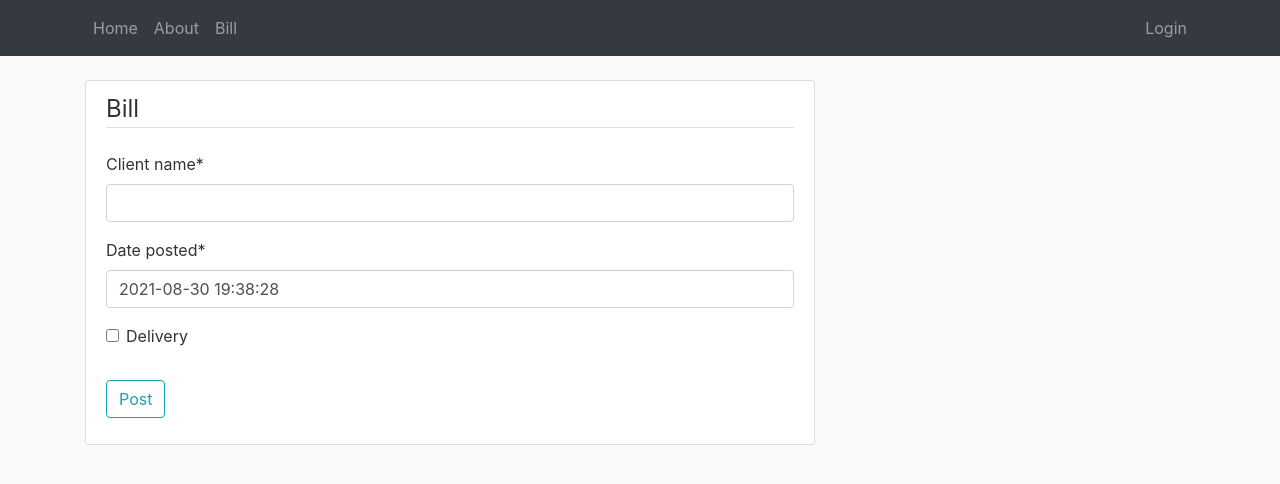
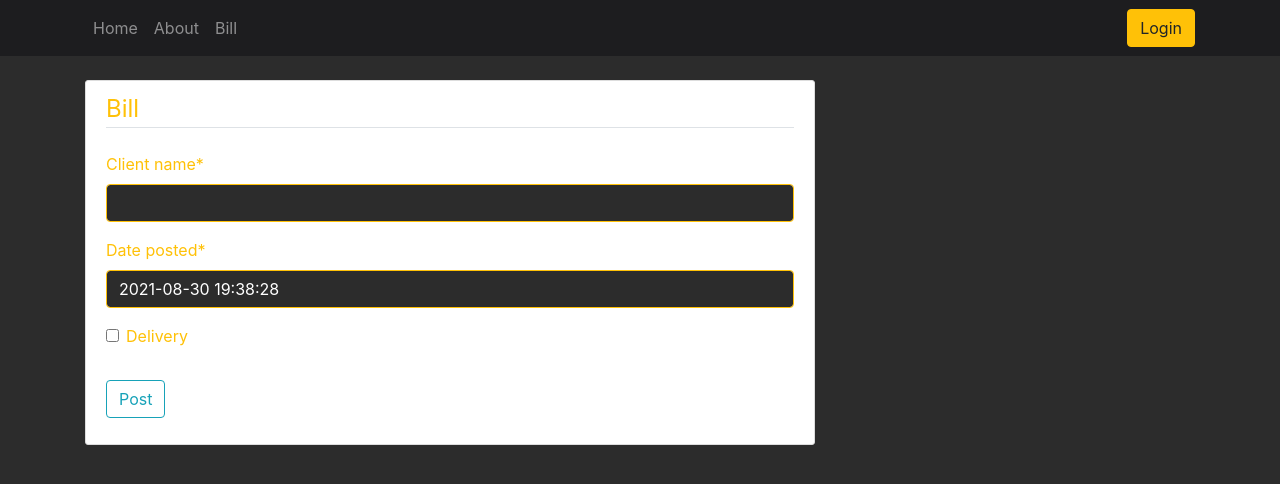
Before and after one commit to josephshaaban/yummy, a Django app: page /bill/ in a window 1280 px wide. Shown: the top 484 px of the page. Run offline with Django 3.2, Linux system fonts and the light colour scheme; some libraries are stand-ins or nearby versions.

Commit message:
a new design for `create_bill`

```diff
--- a/blog/static/blog/main.css
+++ b/blog/static/blog/main.css
@@ -1,7 +1,16 @@
 body {
-  background: #fafafa;
-  color: #333333;
+  background: #2c2c2c;
+  color: #ffc107;
   margin-top: 5rem;
+}
+
+nav.navbar.navbar-expand-md {
+  background-color: #1d1d1f;
+}
+
+.card {
+  background: #3a3a3a;
+  width:max-content;
 }
 
 h1,
@@ -10,15 +19,11 @@ h3,
 h4,
 h5,
 h6 {
-  color: #444444;
+  color: #ffc107;
 }
 
 ul {
   margin: 0;
-}
-
-.bg-steel {
-  background-color: #f5f125;
 }
 
 /* .site-header .navbar-nav .nav-link {
@@ -26,7 +31,7 @@ ul {
 } */
 
 .site-header .navbar-nav .nav-link:hover {
-  color: #444444;
+  color: #ffc107;
 }
 
 .site-header .navbar-nav .nav-link.active {
@@ -36,6 +41,10 @@ ul {
 
 .btn-primary {
   background-color: #444444;
+}
+
+.btn-primary:hover {
+  background-color: #ffc107;
 }
 
 .content-section {
@@ -56,3 +65,30 @@ ul {
 .account-heading {
   font-size: 2.5rem;
 }
+
+.form-control {
+  background-color: #2c2c2c;
+  border-color: #ffc107;
+  color: white;
+}
+
+td {
+  padding: 1rem;
+}
+
+.form-control:focus {
+  background-color: #333333;
+  border-color: #ffc107;
+  color: white;
+  box-shadow: inset 0 1px 1px rgba(255, 193, 7, 0.075), 0 0 8px rgba(255, 193, 7, 0.6);
+}
+
+input[type="checkbox"]:checked {
+  background: #ffc107;
+  border: 1px solid #ffc107;
+  border-radius: 30%;
+}
+
+textarea.textarea.form-control {
+
+}
--- a/blog/templates/blog/base.html
+++ b/blog/templates/blog/base.html
@@ -20,7 +20,7 @@
 </head>
 <body>
     <header class="site-header">
-      <nav class="navbar navbar-expand-md navbar-dark bg-dark fixed-top">
+      <nav class="navbar navbar-expand-md navbar-dark fixed-top">
         <div class="container">
           <button class="navbar-toggler" type="button" data-toggle="collapse" data-target="#navbarToggle" aria-controls="navbarToggle" aria-expanded="false" aria-label="Toggle navigation">
           <span class="navbar-toggler-icon"></span>
@@ -35,9 +35,9 @@
             <div class="navbar-nav">
               {% if user.is_authenticated %}
               <button class="btn btn-warning my-2 my-sm-0" type="button" href="{% url 'logout' %}">Logout</button>
-              <!-- <a class="nav-item nav-link" href="{% url 'logout' %}">Logout</a> -->
               {% else %}
-                <a class="nav-item nav-link" href="{% url 'login' %}">Login</a>
+                  <button class="btn btn-warning my-2 my-sm-0" type="button" href="{% url 'login' %}">Login</button>
+{#                <a class="nav-item nav-link" href="{% url 'login' %}">Login</a>#}
               {% endif %}
             </div>
           </div>
--- a/blog/templates/blog/bill_create.html
+++ b/blog/templates/blog/bill_create.html
@@ -4,7 +4,7 @@
 <div class="container">
     <div class="card">
         <div class="card-header">
-            Create Bill
+            <h1>Create Bill</h1>
         </div>
         <div class="card-body">
              {% crispy form %}
```
Also changed, not shown: blog/forms.py (+4 -4 lines).
